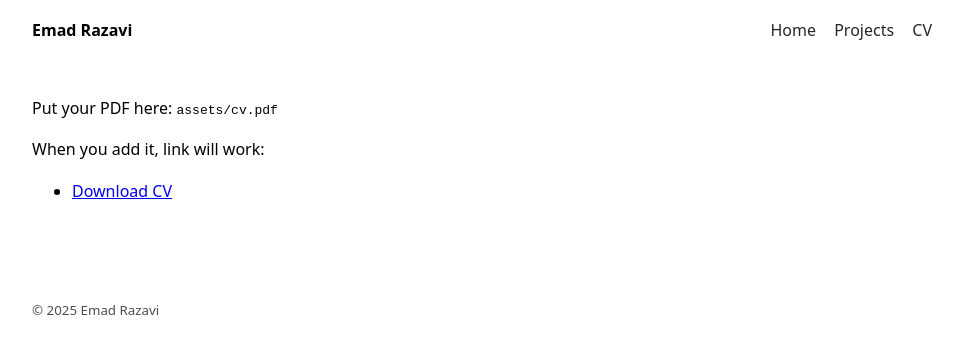
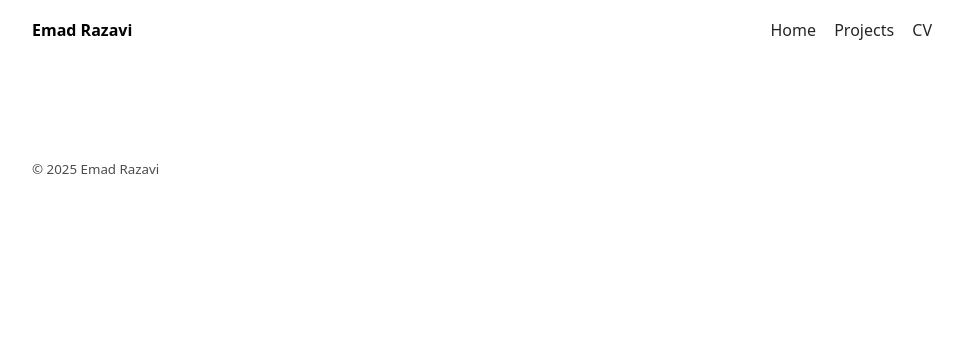
Before and after one commit to Emaaaad/emaaaad.github.io, a Jekyll site: the page built from cv.md, in a window 1280 px wide. Shown: the top 354 px of the page, without its empty margins (158-1121 px from the left). Built offline with Jekyll 4.4.1, drawn with Linux system fonts in a browser that asks for light colours; our own code applies the rules of GitHub Pages for plain Markdown files.

Commit message:
cv added

```diff
--- a/cv.md
+++ b/cv.md
@@ -3,8 +3,3 @@ layout: default
 title: CV
 permalink: /cv/
 ---
-
-Put your PDF here: <code>assets/cv.pdf</code>
-
-When you add it, link will work:
-- [Download CV]({{ '/assets/cv.pdf' | relative_url }})
```
Also changed, not shown: 1 other file.
